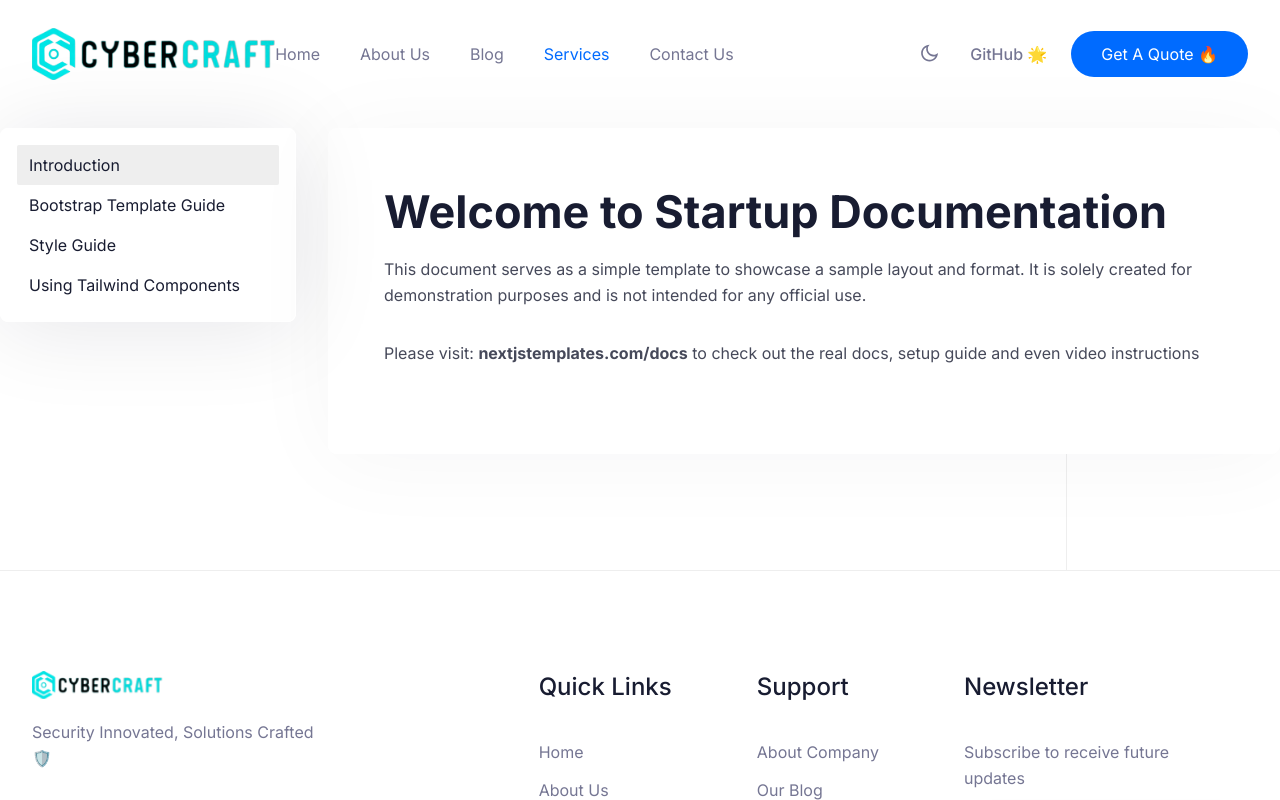
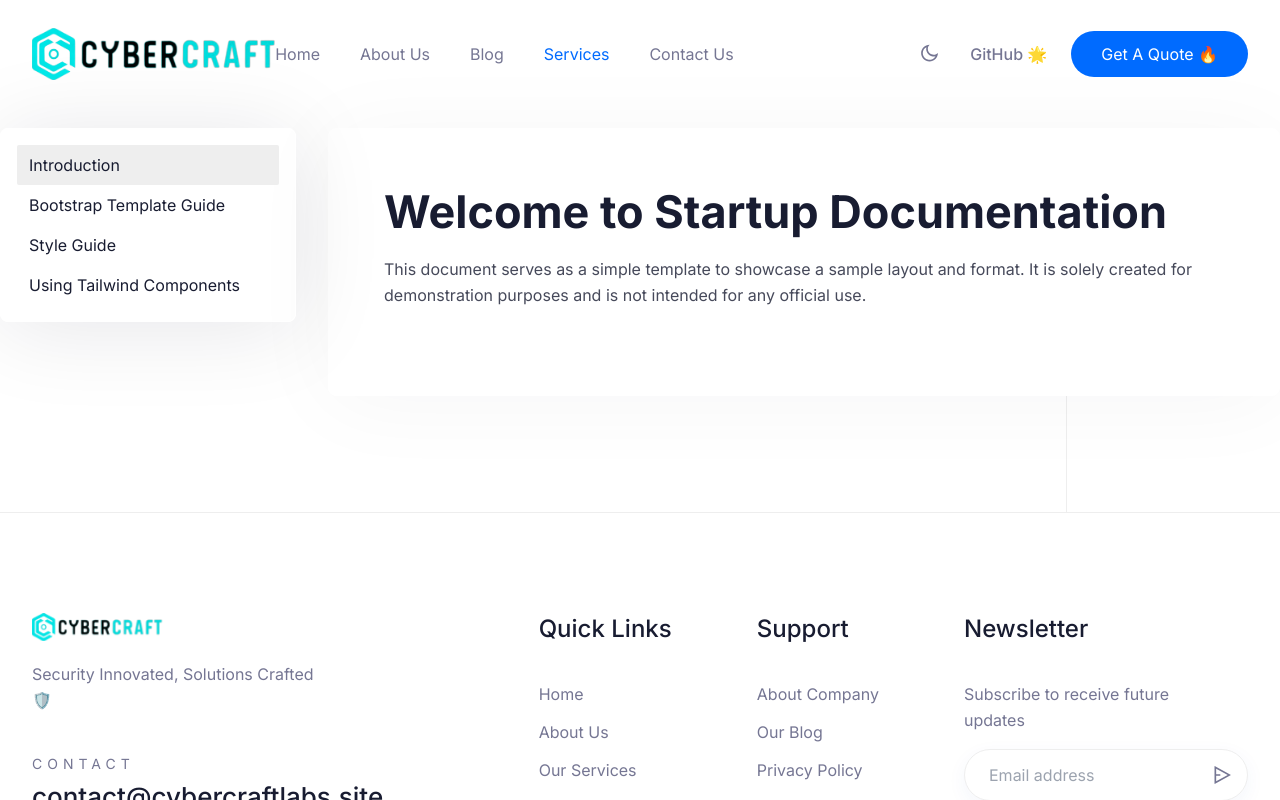
Before and after one commit to cybercraftlabs/cybercraftlabs-site, a Next.js app: page /docs in a window 1280 px wide. Shown: the top 800 px of the page. Built offline with nearby package versions, Linux system fonts and the light colour scheme.

Commit message:
Updated Blog Page

```diff
--- a/app/(site)/blog/page.tsx
+++ b/app/(site)/blog/page.tsx
@@ -3,8 +3,8 @@ import BlogItem from "@/components/Blog/BlogItem";
 import { Metadata } from "next";
 
 export const metadata: Metadata = {
-  title: "Blog Page - Solid SaaS Boilerplate",
-  description: "This is Blog page for Solid Pro",
+  title: "Cybercraft Labs - Blog",
+  description: "Blog page for Cybercraft Labs Pvt Ltd.",
   // other metadata
 };
 
--- a/app/(site)/docs/page.tsx
+++ b/app/(site)/docs/page.tsx
@@ -30,16 +30,6 @@ export default function DocsPage() {
                   layout and format. It is solely created for demonstration
                   purposes and is not intended for any official use.
                 </p>
-                <p className="text-body-color dark:text-body-color-dark text-base">
-                  Please visit:{" "}
-                  <b>
-                    <a href="https://nextjstemplates.com/docs">
-                      nextjstemplates.com/docs
-                    </a>
-                  </b>{" "}
-                  to check out the real docs, setup guide and even video
-                  instructions
-                </p>
               </div>
             </div>
           </div>
--- a/components/Docs/SidebarLink.tsx
+++ b/components/Docs/SidebarLink.tsx
@@ -6,7 +6,7 @@ const SidebarLink = () => {
     <>
       <li className="block">
         <Link
-          href={`/docs`}
+          href={`/docs/bootstrap-template`}
           className={`flex w-full rounded-sm bg-stroke px-3 py-2 text-base text-black dark:bg-blackho dark:text-white`}
         >
           Introduction
--- a/components/Footer/index.tsx
+++ b/components/Footer/index.tsx
@@ -102,7 +102,7 @@ const Footer = () => {
                     </li>
                     <li>
                       <a
-                        href="#"
+                        href="/docs"
                         className="mb-3 inline-block hover:text-primary"
                       >
                         Our Services
@@ -144,7 +144,7 @@ const Footer = () => {
                   <ul>
                     <li>
                       <a
-                        href="#"
+                        href="#features"
                         className="mb-3 inline-block hover:text-primary"
                       >
                         About Company
@@ -152,7 +152,7 @@ const Footer = () => {
                     </li>
                     <li>
                       <a
-                        href="#"
+                        href="/blog"
                         className="mb-3 inline-block hover:text-primary"
                       >
                         Our Blog
```
